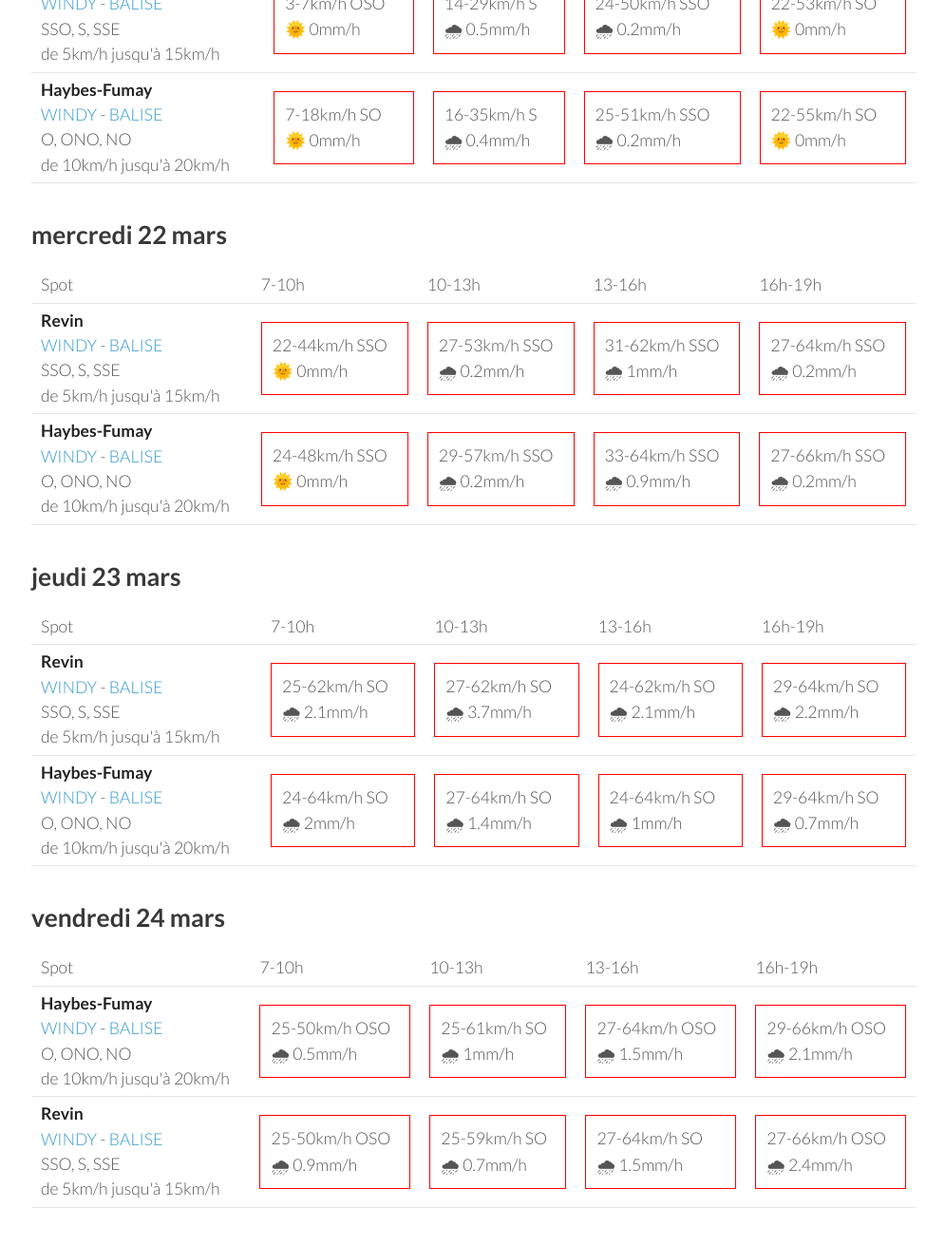
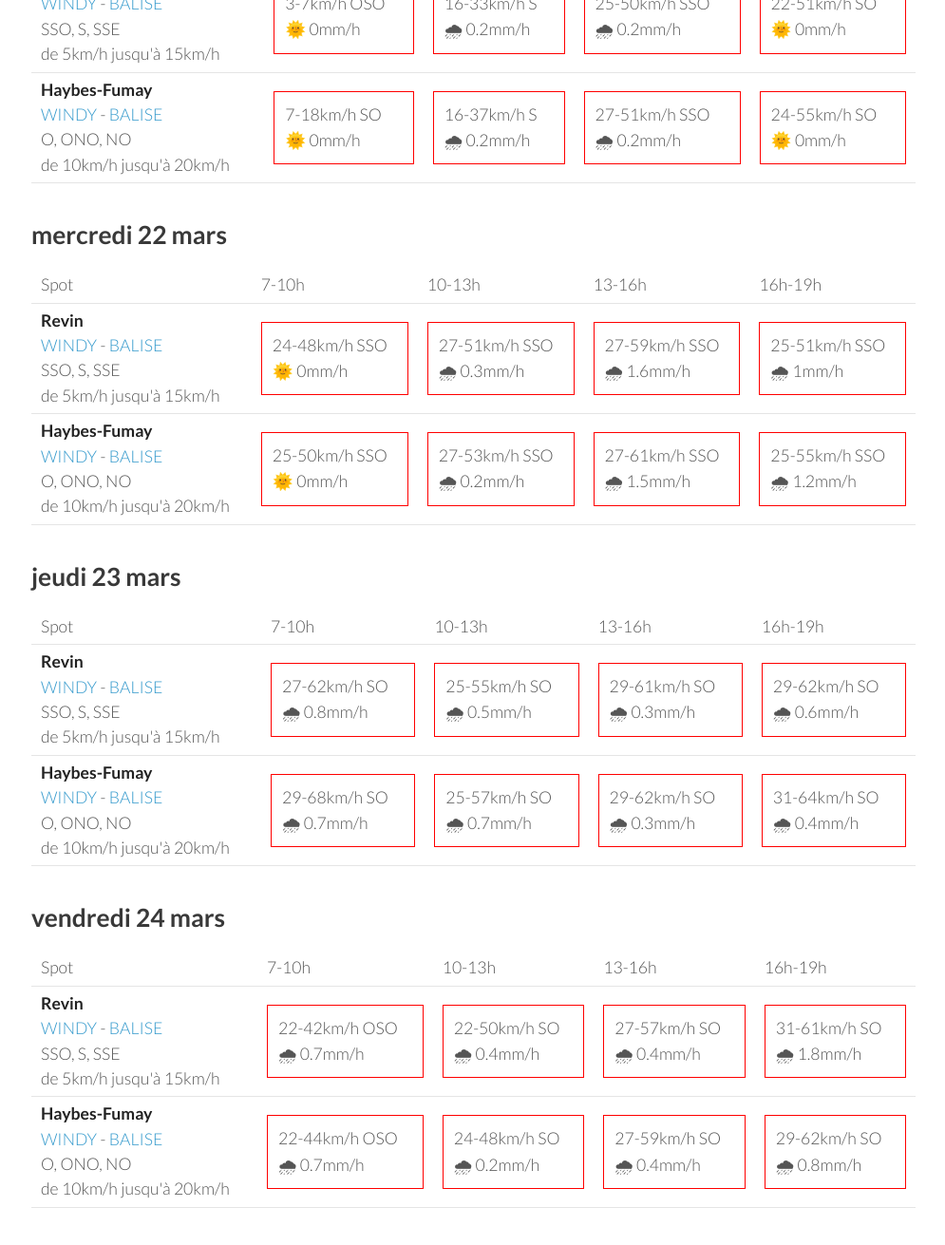
Before and after one commit to parapente-dans-le-nord/parapente-dans-le-nord.github.io, a Jekyll site: the page built from ardennes.markdown, in a window 1280 px wide and 1400 px high, scrolled down 1126 px. Shown: the top 1311 px of the window at 95% size, without its empty margins (25-1020 px from the left). Built offline with Jekyll 4.4.1, drawn with Linux system fonts in a browser that asks for light colours; some of the changed text lies outside the part shown.

Commit message:
update index.markdown

```diff
--- a/ardennes.markdown
+++ b/ardennes.markdown
@@ -7,7 +7,7 @@ title:  "Tous les spots"
 {: .links}
 
 # Prevision Windy, modèle Arome
-page mise à jour le dimanche 19 mars 19:10
+page mise à jour le dimanche 19 mars 22:10
 
 ## dimanche 19 mars
 
@@ -95,9 +95,9 @@ page mise à jour le dimanche 19 mars 19:10
         <td><strong>Revin</strong><br><a href="https://windy.com/49.948/4.625?49.543,4.625,8">WINDY</a> - <span class=""><a href="http://www.balisemeteo.com/balise.php?idBalise=5019">BALISE</a> </span><br> <span class="vent-favorable">SSO, S, SSE</span><br><span class="force-vent">de 5km/h jusqu'à 15km/h</span> </td>
 
             <td><div class="not-flyable"><p>3-7km/h OSO</p><p>🌞 0mm/h</p></div></td>
-            <td><div class="not-flyable"><p>14-29km/h S</p><p>🌧 0.5mm/h</p></div></td>
-            <td><div class="not-flyable"><p>24-50km/h SSO</p><p>🌧 0.2mm/h</p></div></td>
-            <td><div class="not-flyable"><p>22-53km/h SO</p><p>🌞 0mm/h</p></div></td>
+            <td><div class="not-flyable"><p>16-33km/h S</p><p>🌧 0.2mm/h</p></div></td>
+            <td><div class="not-flyable"><p>25-50km/h SSO</p><p>🌧 0.2mm/h</p></div></td>
+            <td><div class="not-flyable"><p>22-51km/h SO</p><p>🌞 0mm/h</p></div></td>
 
 
     </tr>
@@ -105,9 +105,9 @@ page mise à jour le dimanche 19 mars 19:10
         <td><strong>Haybes-Fumay</strong><br><a href="https://windy.com/49.998/4.715?49.913,4.738,10">WINDY</a> - <span class=""><a href="http://www.balisemeteo.com/balise.php?idBalise=104">BALISE</a> </span><br> <span class="vent-favorable">O, ONO, NO</span><br><span class="force-vent">de 10km/h jusqu'à 20km/h</span> </td>
 
             <td><div class="not-flyable"><p>7-18km/h SO</p><p>🌞 0mm/h</p></div></td>
-            <td><div class="not-flyable"><p>16-35km/h S</p><p>🌧 0.4mm/h</p></div></td>
-            <td><div class="not-flyable"><p>25-51km/h SSO</p><p>🌧 0.2mm/h</p></div></td>
-            <td><div class="not-flyable"><p>22-55km/h SO</p><p>🌞 0mm/h</p></div></td>
+            <td><div class="not-flyable"><p>16-37km/h S</p><p>🌧 0.2mm/h</p></div></td>
+            <td><div class="not-flyable"><p>27-51km/h SSO</p><p>🌧 0.2mm/h</p></div></td>
+            <td><div class="not-flyable"><p>24-55km/h SO</p><p>🌞 0mm/h</p></div></td>
 
 
     </tr>
@@ -130,20 +130,20 @@ page mise à jour le dimanche 19 mars 19:10
 <tr>
         <td><strong>Revin</strong><br><a href="https://windy.com/49.948/4.625?49.543,4.625,8">WINDY</a> - <span class=""><a href="http://www.balisemeteo.com/balise.php?idBalise=5019">BALISE</a> </span><br> <span class="vent-favorable">SSO, S, SSE</span><br><span class="force-vent">de 5km/h jusqu'à 15km/h</span> </td>
 
-            <td><div class="not-flyable"><p>22-44km/h SSO</p><p>🌞 0mm/h</p></div></td>
-            <td><div class="not-flyable"><p>27-53km/h SSO</p><p>🌧 0.2mm/h</p></div></td>
-            <td><div class="not-flyable"><p>31-62km/h SSO</p><p>🌧 1mm/h</p></div></td>
-            <td><div class="not-flyable"><p>27-64km/h SSO</p><p>🌧 0.2mm/h</p></div></td>
+            <td><div class="not-flyable"><p>24-48km/h SSO</p><p>🌞 0mm/h</p></div></td>
+            <td><div class="not-flyable"><p>27-51km/h SSO</p><p>🌧 0.3mm/h</p></div></td>
+            <td><div class="not-flyable"><p>27-59km/h SSO</p><p>🌧 1.6mm/h</p></div></td>
+            <td><div class="not-flyable"><p>25-51km/h SSO</p><p>🌧 1mm/h</p></div></td>
 
 
     </tr>
 <tr>
         <td><strong>Haybes-Fumay</strong><br><a href="https://windy.com/49.998/4.715?49.913,4.738,10">WINDY</a> - <span class=""><a href="http://www.balisemeteo.com/balise.php?idBalise=104">BALISE</a> </span><br> <span class="vent-favorable">O, ONO, NO</span><br><span class="force-vent">de 10km/h jusqu'à 20km/h</span> </td>
 
-            <td><div class="not-flyable"><p>24-48km/h SSO</p><p>🌞 0mm/h</p></div></td>
-            <td><div class="not-flyable"><p>29-57km/h SSO</p><p>🌧 0.2mm/h</p></div></td>
-            <td><div class="not-flyable"><p>33-64km/h SSO</p><p>🌧 0.9mm/h</p></div></td>
-            <td><div class="not-flyable"><p>27-66km/h SSO</p><p>🌧 0.2mm/h</p></div></td>
+            <td><div class="not-flyable"><p>25-50km/h SSO</p><p>🌞 0mm/h</p></div></td>
+            <td><div class="not-flyable"><p>27-53km/h SSO</p><p>🌧 0.2mm/h</p></div></td>
+            <td><div class="not-flyable"><p>27-61km/h SSO</p><p>🌧 1.5mm/h</p></div></td>
+            <td><div class="not-flyable"><p>25-55km/h SSO</p><p>🌧 1.2mm/h</p></div></td>
 
 
     </tr>
@@ -166,20 +166,20 @@ page mise à jour le dimanche 19 mars 19:10
 <tr>
         <td><strong>Revin</strong><br><a href="https://windy.com/49.948/4.625?49.543,4.625,8">WINDY</a> - <span class=""><a href="http://www.balisemeteo.com/balise.php?idBalise=5019">BALISE</a> </span><br> <span class="vent-favorable">SSO, S, SSE</span><br><span class="force-vent">de 5km/h jusqu'à 15km/h</span> </td>
 
-            <td><div class="not-flyable"><p>25-62km/h SO</p><p>🌧 2.1mm/h</p></div></td>
-            <td><div class="not-flyable"><p>27-62km/h SO</p><p>🌧 3.7mm/h</p></div></td>
-            <td><div class="not-flyable"><p>24-62km/h SO</p><p>🌧 2.1mm/h</p></div></td>
-            <td><div class="not-flyable"><p>29-64km/h SO</p><p>🌧 2.2mm/h</p></div></td>
+            <td><div class="not-flyable"><p>27-62km/h SO</p><p>🌧 0.8mm/h</p></div></td>
+            <td><div class="not-flyable"><p>25-55km/h SO</p><p>🌧 0.5mm/h</p></div></td>
+            <td><div class="not-flyable"><p>29-61km/h SO</p><p>🌧 0.3mm/h</p></div></td>
+            <td><div class="not-flyable"><p>29-62km/h SO</p><p>🌧 0.6mm/h</p></div></td>
 
 
     </tr>
 <tr>
         <td><strong>Haybes-Fumay</strong><br><a href="https://windy.com/49.998/4.715?49.913,4.738,10">WINDY</a> - <span class=""><a href="http://www.balisemeteo.com/balise.php?idBalise=104">BALISE</a> </span><br> <span class="vent-favorable">O, ONO, NO</span><br><span class="force-vent">de 10km/h jusqu'à 20km/h</span> </td>
 
-            <td><div class="not-flyable"><p>24-64km/h SO</p><p>🌧 2mm/h</p></div></td>
-            <td><div class="not-flyable"><p>27-64km/h SO</p><p>🌧 1.4mm/h</p></div></td>
-            <td><div class="not-flyable"><p>24-64km/h SO</p><p>🌧 1mm/h</p></div></td>
-            <td><div class="not-flyable"><p>29-64km/h SO</p><p>🌧 0.7mm/h</p></div></td>
+            <td><div class="not-flyable"><p>29-68km/h SO</p><p>🌧 0.7mm/h</p></div></td>
+            <td><div class="not-flyable"><p>25-57km/h SO</p><p>🌧 0.7mm/h</p></div></td>
+            <td><div class="not-flyable"><p>29-62km/h SO</p><p>🌧 0.3mm/h</p></div></td>
+            <td><div class="not-flyable"><p>31-64km/h SO</p><p>🌧 0.4mm/h</p></div></td>
 
 
     </tr>
@@ -200,22 +200,22 @@ page mise à jour le dimanche 19 mars 19:10
       <td>16h-19h</td>
     </tr>
 <tr>
-        <td><strong>Haybes-Fumay</strong><br><a href="https://windy.com/49.998/4.715?49.913,4.738,10">WINDY</a> - <span class=""><a href="http://www.balisemeteo.com/balise.php?idBalise=104">BALISE</a> </span><br> <span class="vent-favorable">O, ONO, NO</span><br><span class="force-vent">de 10km/h jusqu'à 20km/h</span> </td>
+        <td><strong>Revin</strong><br><a href="https://windy.com/49.948/4.625?49.543,4.625,8">WINDY</a> - <span class=""><a href="http://www.balisemeteo.com/balise.php?idBalise=5019">BALISE</a> </span><br> <span class="vent-favorable">SSO, S, SSE</span><br><span class="force-vent">de 5km/h jusqu'à 15km/h</span> </td>
 
-            <td><div class="not-flyable"><p>25-50km/h OSO</p><p>🌧 0.5mm/h</p></div></td>
-            <td><div class="not-flyable"><p>25-61km/h SO</p><p>🌧 1mm/h</p></div></td>
-            <td><div class="not-flyable"><p>27-64km/h OSO</p><p>🌧 1.5mm/h</p></div></td>
-            <td><div class="not-flyable"><p>29-66km/h OSO</p><p>🌧 2.1mm/h</p></div></td>
+            <td><div class="not-flyable"><p>22-42km/h OSO</p><p>🌧 0.7mm/h</p></div></td>
+            <td><div class="not-flyable"><p>22-50km/h SO</p><p>🌧 0.4mm/h</p></div></td>
+            <td><div class="not-flyable"><p>27-57km/h SO</p><p>🌧 0.4mm/h</p></div></td>
+            <td><div class="not-flyable"><p>31-61km/h SO</p><p>🌧 1.8mm/h</p></div></td>
 
 
     </tr>
 <tr>
-        <td><strong>Revin</strong><br><a href="https://windy.com/49.948/4.625?49.543,4.625,8">WINDY</a> - <span class=""><a href="http://www.balisemeteo.com/balise.php?idBalise=5019">BALISE</a> </span><br> <span class="vent-favorable">SSO, S, SSE</span><br><span class="force-vent">de 5km/h jusqu'à 15km/h</span> </td>
+        <td><strong>Haybes-Fumay</strong><br><a href="https://windy.com/49.998/4.715?49.913,4.738,10">WINDY</a> - <span class=""><a href="http://www.balisemeteo.com/balise.php?idBalise=104">BALISE</a> </span><br> <span class="vent-favorable">O, ONO, NO</span><br><span class="force-vent">de 10km/h jusqu'à 20km/h</span> </td>
 
-            <td><div class="not-flyable"><p>25-50km/h OSO</p><p>🌧 0.9mm/h</p></div></td>
-            <td><div class="not-flyable"><p>25-59km/h SO</p><p>🌧 0.7mm/h</p></div></td>
-            <td><div class="not-flyable"><p>27-64km/h SO</p><p>🌧 1.5mm/h</p></div></td>
-            <td><div class="not-flyable"><p>27-66km/h OSO</p><p>🌧 2.4mm/h</p></div></td>
+            <td><div class="not-flyable"><p>22-44km/h OSO</p><p>🌧 0.7mm/h</p></div></td>
+            <td><div class="not-flyable"><p>24-48km/h SO</p><p>🌧 0.2mm/h</p></div></td>
+            <td><div class="not-flyable"><p>27-59km/h SO</p><p>🌧 0.4mm/h</p></div></td>
+            <td><div class="not-flyable"><p>29-62km/h SO</p><p>🌧 0.8mm/h</p></div></td>
 
 
     </tr>
```
